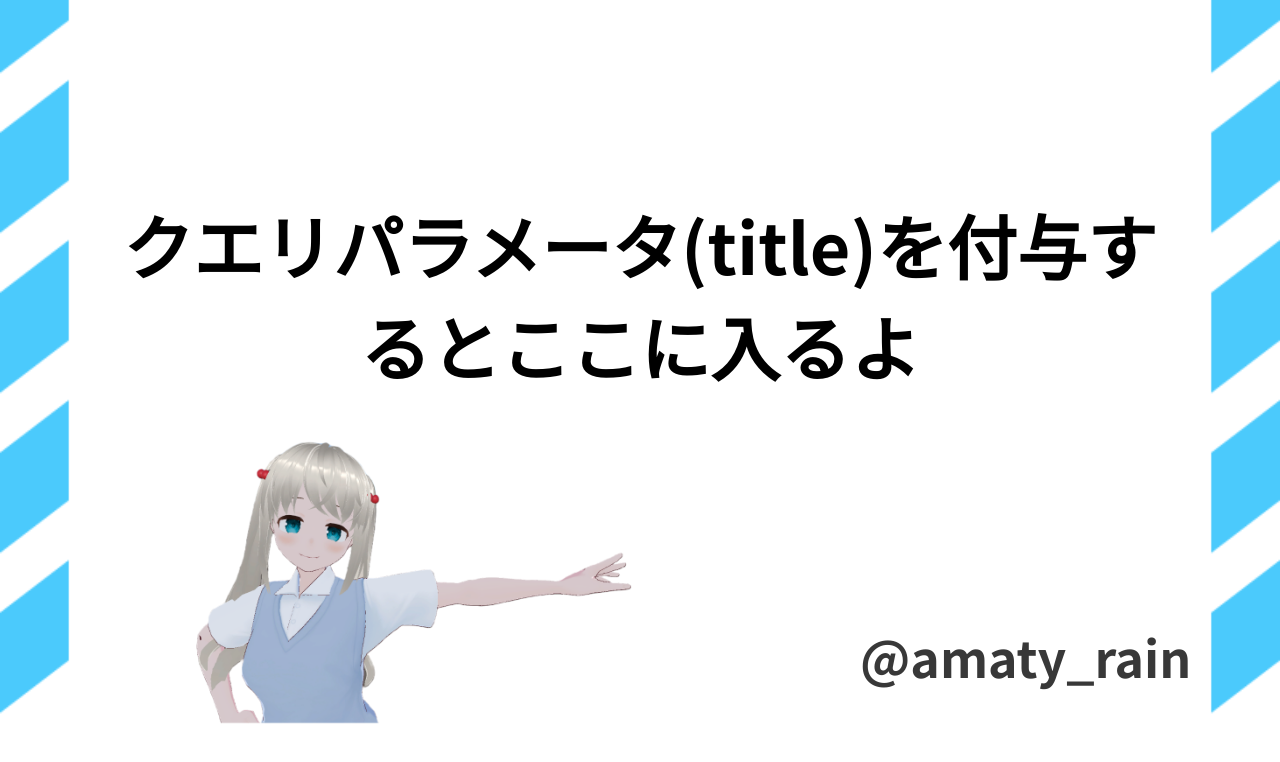
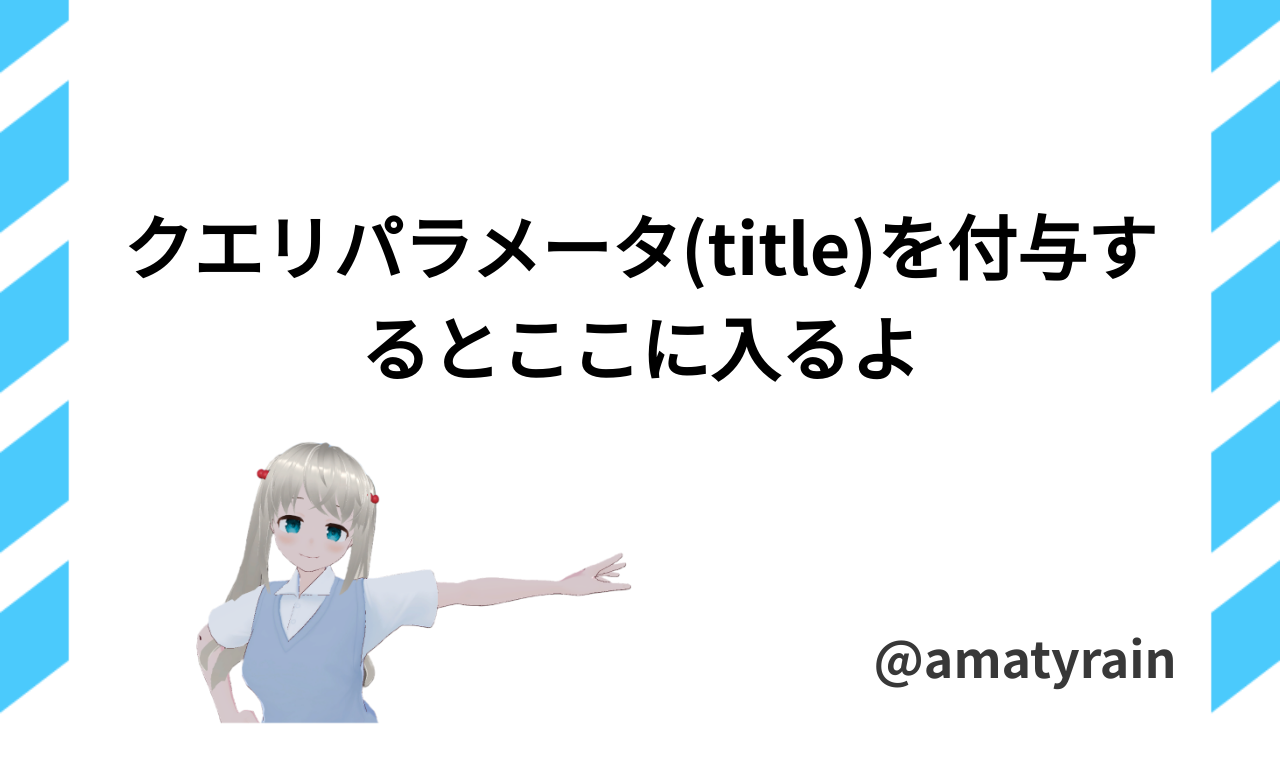
Before and after one commit to amatyrain/generate-eyecatch, a plain HTML site: page index.html in a window 1280 px wide. Drawn offline with Linux system fonts and the light colour scheme.

Commit message:
Update index.html

```diff
--- a/index.html
+++ b/index.html
@@ -11,7 +11,7 @@
         <p id="title" class="title-text"></p>
         <img src="src/image/my_profile_doya.png" width="300" height="300" >
         <div id="author-wrapper">
-            <p class="author-text">@amaty_rain</p>
+            <p class="author-text">@amatyrain</p>
         </div>
     </div>
     <script type="text/javascript">
```
